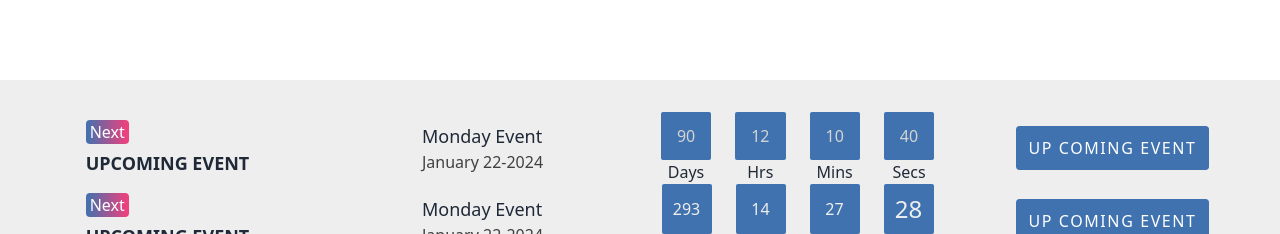
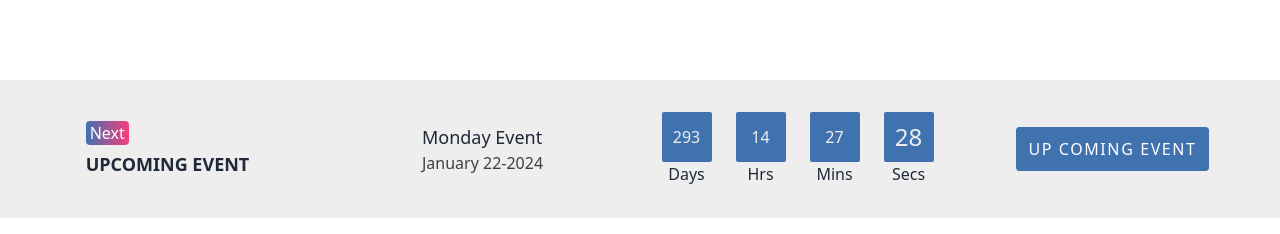
Before and after one commit to PropPioneers1/event-planet, a React (Vite) app in the folder client/: page / in a window 1280 px wide. Shown: the part 1128-1362 px from the top of the page. Built offline with nearby package versions, Linux system fonts and the light colour scheme; no server answers.

Commit message:
added countdown

```diff
--- a/client/src/pages/Home/HomeComponenets/UpComingEvent/UpComingEvent.jsx
+++ b/client/src/pages/Home/HomeComponenets/UpComingEvent/UpComingEvent.jsx
@@ -22,50 +22,6 @@ const UpComingEvent = () => {
       <div className="bg-neutral py-4 md:py-6 lg:py-8 mb-5">
         <Container>
           {/* count down time */}
-          <div className="grid grid-cols-1 md:grid-cols-2 lg:grid-cols-4 place-items-center gap-3">
-            <div>
-              <p className="bg-gradient-to-r from-[#3F72AF] to-[#F53F7B] inline-block text-white px-1 rounded">
-                Next
-              </p>
-              <h3 className="font-semibold text-lg mt-[5px]">UPCOMING EVENT</h3>
-            </div>
-            <div>
-              <h3 className="font-medium text-lg">Monday Event</h3>
-              <p className="text-neutral-700">January 22-2024</p>
-            </div>
-            <div className="flex gap-3 md:gap-6 text-center justify-end items-center">
-              <div>
-                <div className="bg-accent rounded-sm text-neutral-300 font-medium px-4 py-3">
-                  90
-                </div>
-                <h3>Days</h3>
-              </div>
-              <div>
-                <div className="bg-accent rounded-sm text-neutral-300 font-medium px-4 py-3">
-                  12
-                </div>
-                <h3>Hrs</h3>
-              </div>
-              <div>
-                <div className="bg-accent rounded-sm text-neutral-300 font-medium px-4 py-3">
-                  10
-                </div>
-                <h3>Mins</h3>
-              </div>
-              <div>
-                <div className="bg-accent rounded-sm text-neutral-300 font-medium px-4 py-3">
-                  40
-                </div>
-                <h3>Secs</h3>
-              </div>
-            </div>
-            <div className="">
-              {/* <button className="bg-gradient-to-r from-[#F53F7B] to-[#3F72AF]  p-2 rounded text-white font-medium">
-                All Upcoming Event
-              </button> */}
-              <button className="button">Up Coming Event</button>
-            </div>
-          </div>
           <CountDown></CountDown>
         </Container>
       </div>
```
